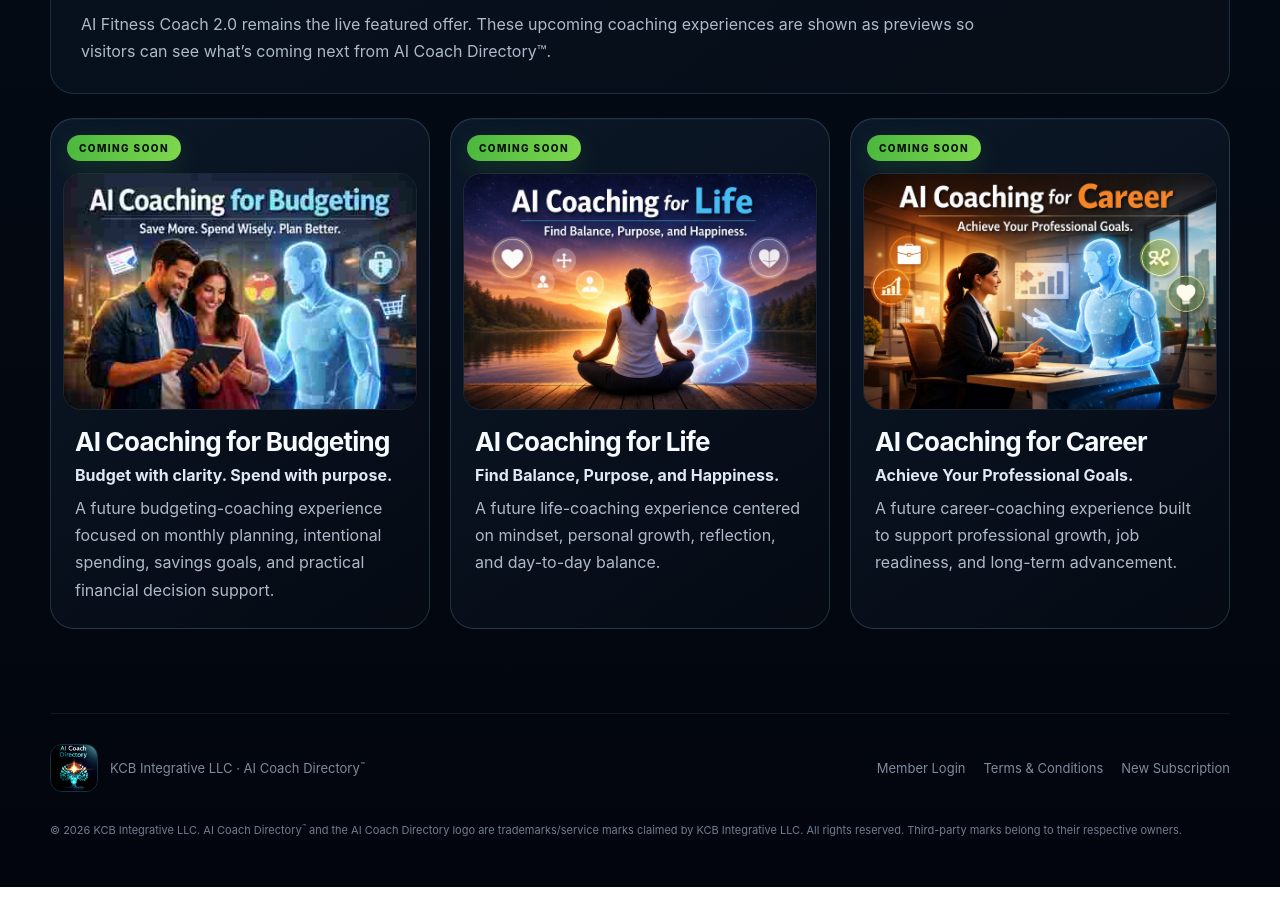
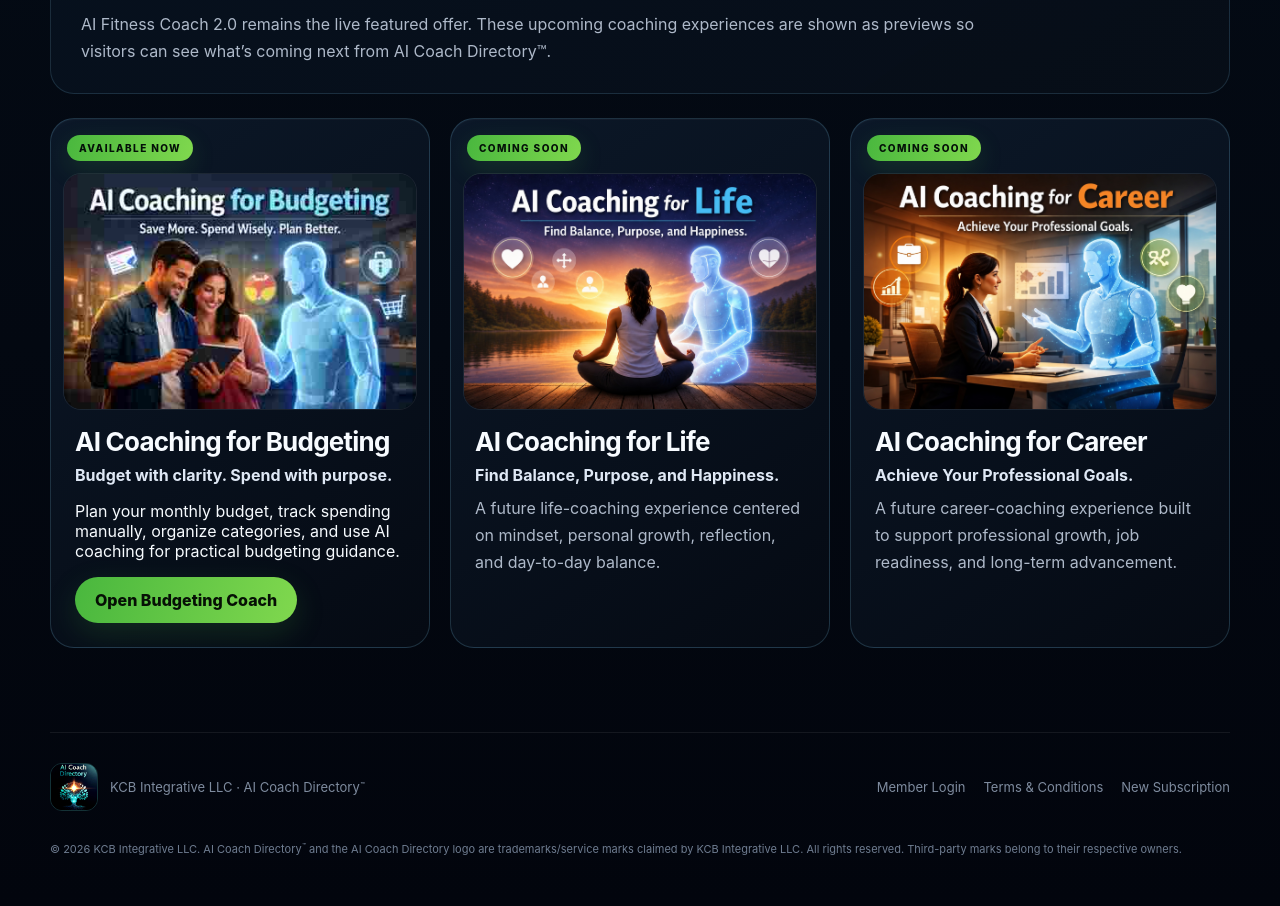
Before and after one commit to ai-coach-hub/aicoachdir-fitness, a Next.js app: page / in a window 1280 px wide. Shown: the part 4440-5346 px from the top of the page. Built offline with nearby package versions, Linux system fonts and the light colour scheme.

Commit message:
Launch Budgeting Coach from homepage

```diff
--- a/app/page.tsx
+++ b/app/page.tsx
@@ -48,8 +48,9 @@ const upcomingCoaches = [
     name: "AI Coaching for Budgeting",
     tagline: "Budget with clarity. Spend with purpose.",
     description:
-      "A future budgeting-coaching experience focused on monthly planning, intentional spending, savings goals, and practical financial decision support.",
+      "Plan your monthly budget, track spending manually, organize categories, and use AI coaching for practical budgeting guidance.",
     image: "/images/ai-coaching-for-budgeting.jpg",
+    liveUrl: "https://aicoachdir-budgeting.vercel.app",
     alt: "AI Coaching for Budgeting preview artwork",
     customBudgetingArtwork: false,
   },
@@ -266,7 +267,7 @@ export default function HomePage() {
           {upcomingCoaches.map((coach) => (
             <article key={coach.name} className="coming-soon-card">
               <div className="coming-soon-status-row">
-                <span className="coming-soon-badge">Coming Soon</span>
+                <span className="coming-soon-badge">{"liveUrl" in coach ? "Available Now" : "Coming Soon"}</span>
               </div>
               <div className="coming-soon-image-wrap">
                 {coach.customBudgetingArtwork ? (
@@ -290,6 +291,9 @@ export default function HomePage() {
                 <h3>{coach.name}</h3>
                 <p className="coming-soon-tagline">{coach.tagline}</p>
                 <p>{coach.description}</p>
+                {"liveUrl" in coach && coach.liveUrl ? (
+                  <a href={coach.liveUrl} className="primary-button">Open Budgeting Coach</a>
+                ) : null}
               </div>
             </article>
           ))}
```
